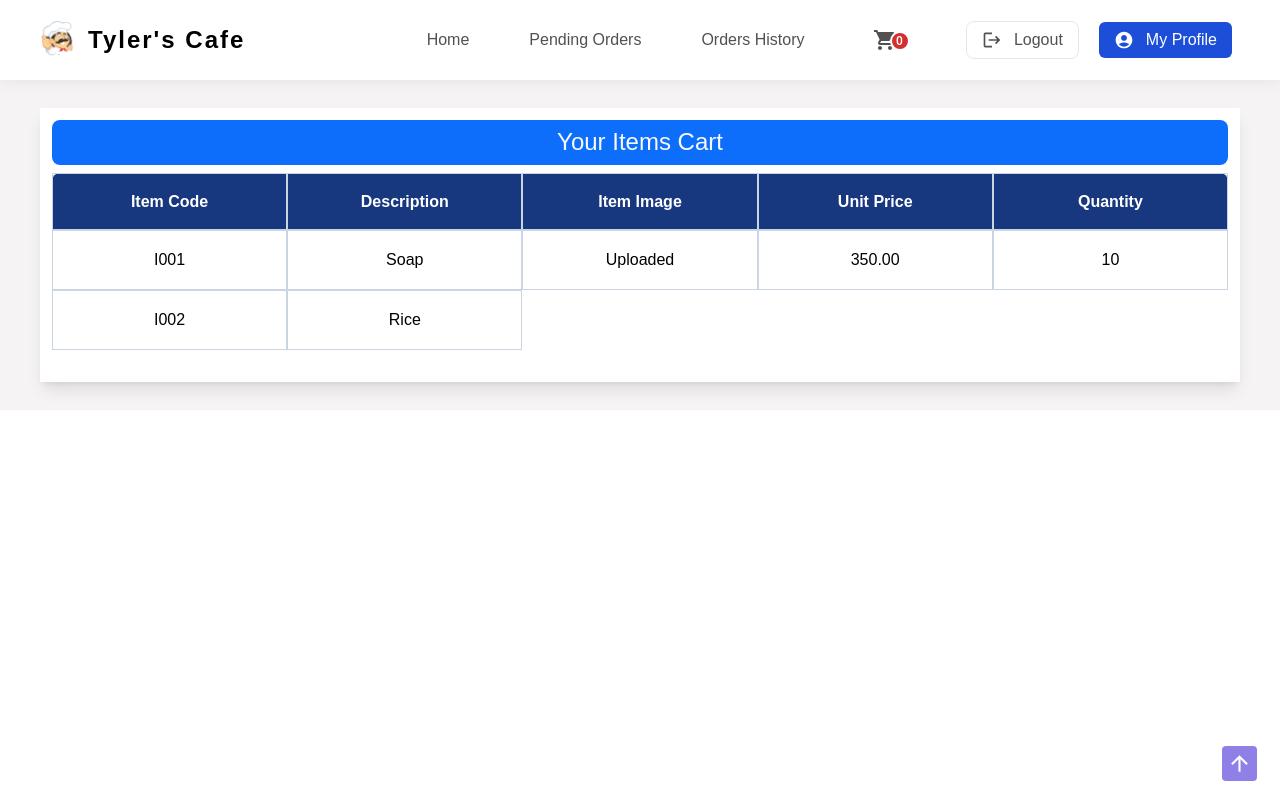
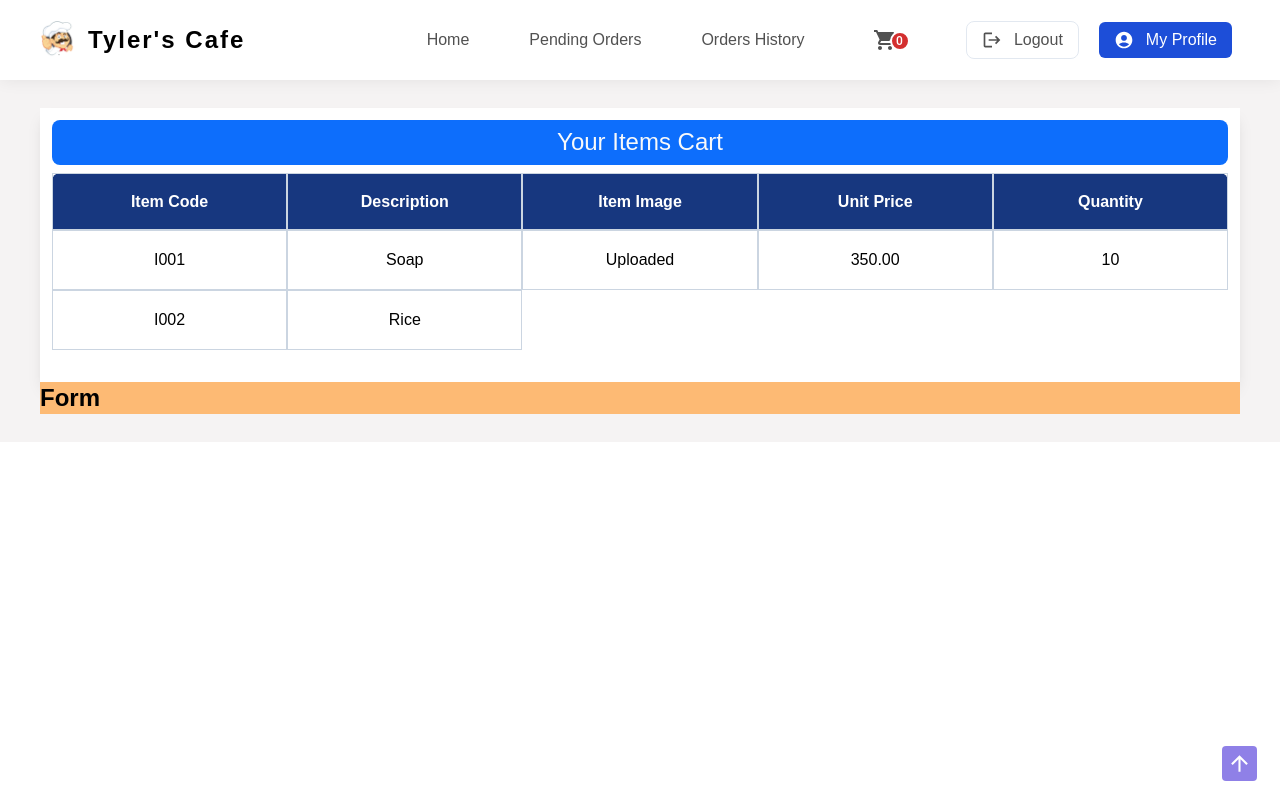
Before and after one commit to AshanSandeep06/Food-Shop-System, a React (Create React App) app in the folder frontend/: page /placeOrder in a window 1280 px wide. Built offline with nearby package versions, Linux system fonts and the light colour scheme.

Commit message:
Content Updated in PlaceOrder Component

```diff
--- a/frontend/src/pages/PlaceOrder/PlaceOrder.tsx
+++ b/frontend/src/pages/PlaceOrder/PlaceOrder.tsx
@@ -22,7 +22,9 @@ const PlaceOrder = () => {
       />
 
       {/* --------- Form --------- */}
-      <section></section>
+      <section className="bg-orange-300">
+        <h1>Form</h1>
+      </section>
     </section>
   );
 };
```
